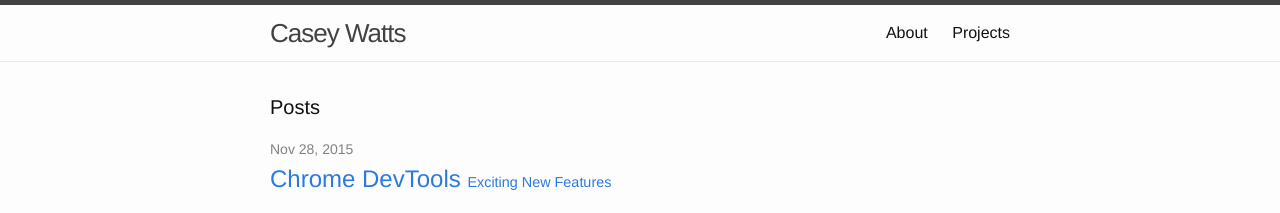
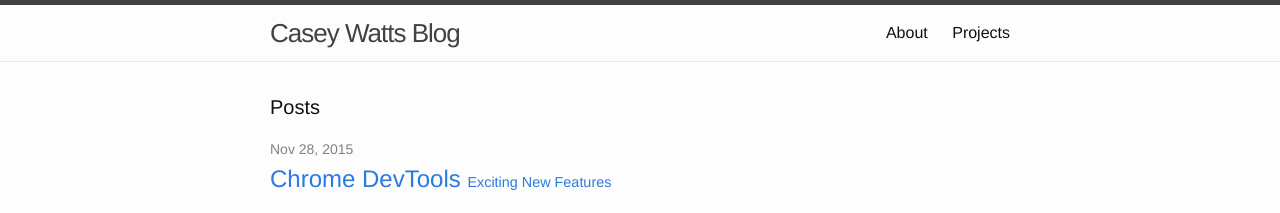
Before and after one commit to caseywatts/caseywatts.github.io, a Jekyll site: the page built from index.html, in a window 1280 px wide. Shown: the top 213 px of the page. Built offline with Jekyll 4.4.1, drawn with Linux system fonts in a browser that asks for light colours.

Commit message:
update site title to Casey Watts Blog

```diff
--- a/_config.yml
+++ b/_config.yml
@@ -1,5 +1,5 @@
 # Site settings
-title: Casey Watts
+title: Casey Watts Blog
 description: > # this means to ignore newlines until "baseurl:"
   Casey Watts likes to optimize systems.
   He likes technology, singing, dancing, and blowing bubbles.
```
